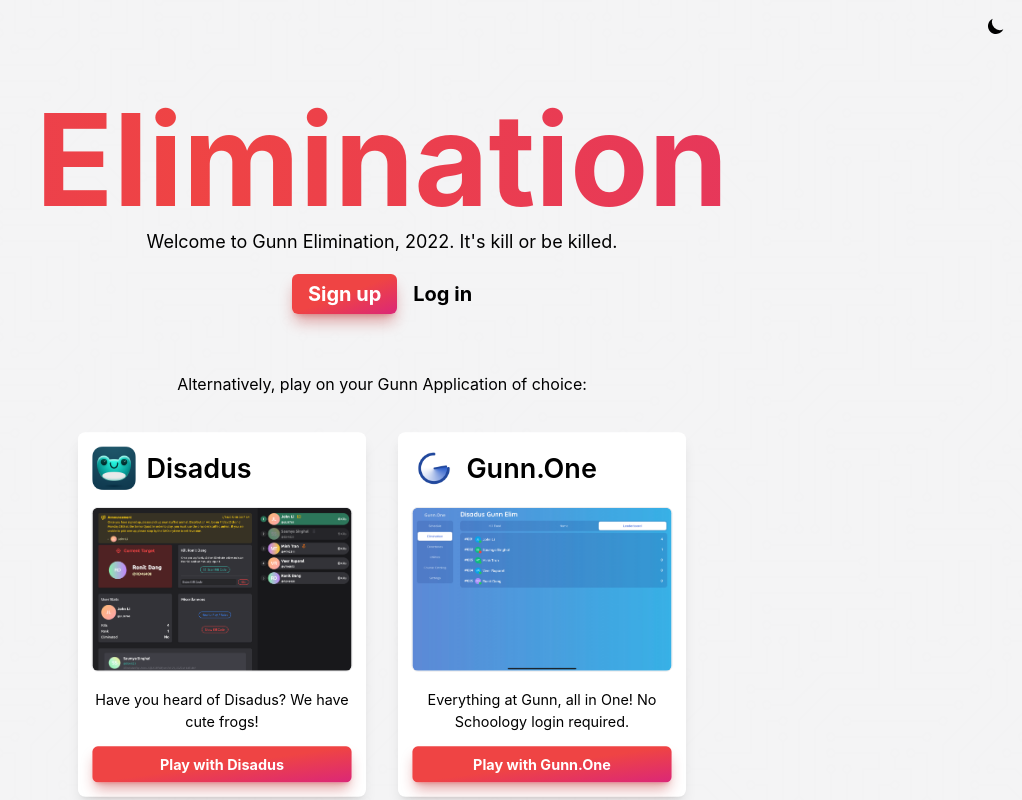
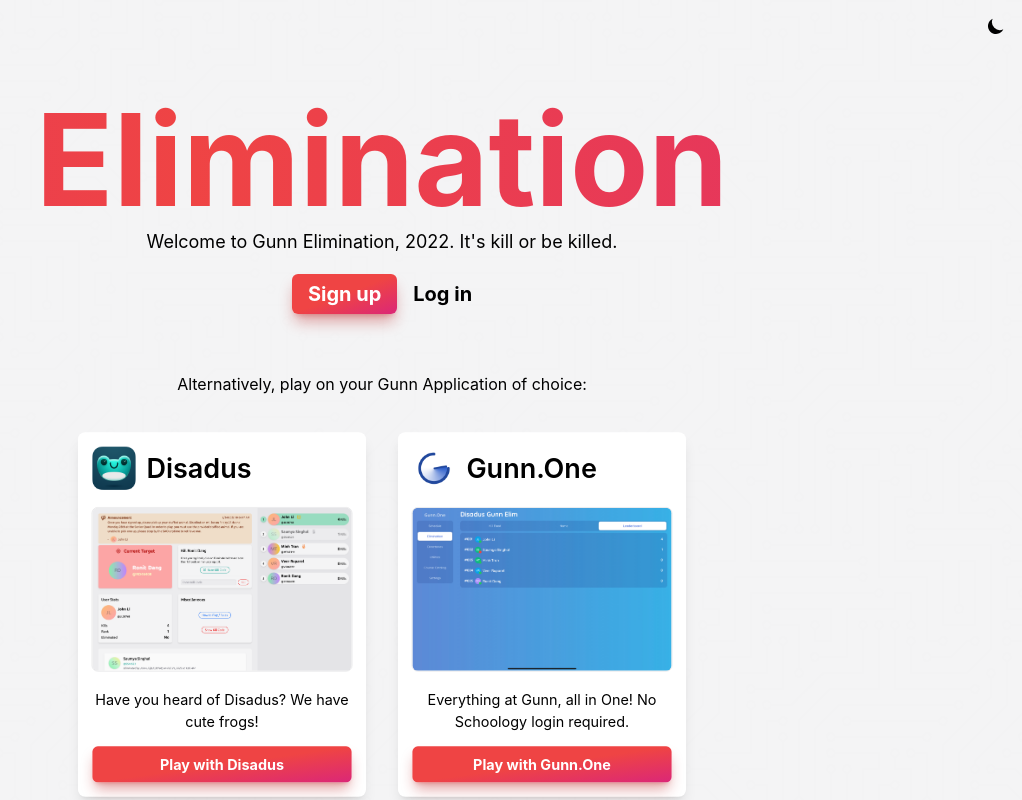
Before and after one commit to gunn-elimination/elimination-2022, a Next.js app: page / in a window 1280 px wide. Shown: the whole page, without its empty margins (258-1280 px from the left). Built offline with nearby package versions, Linux system fonts and the light colour scheme; no server answers.

Commit message:
disadus llight

```diff
--- a/components/AppCard.tsx
+++ b/components/AppCard.tsx
@@ -6,10 +6,11 @@ type AppCardProps = {
   href: string;
   icon: string;
   img?: string;
+  darkImg?: string;
   children: ReactNode;
 };
 export default function AppCard(props: AppCardProps) {
-  const { name, href, icon, img, children } = props;
+  const { name, href, icon, img, darkImg, children } = props;
 
   return (
     <Link href={href}>
@@ -22,7 +23,14 @@ export default function AppCard(props: AppCardProps) {
           <img
             src={img}
             alt={name}
-            className="mb-3 rounded-md outline outline-1 outline-gray-300/50"
+            className="mb-3 rounded-md outline outline-1 outline-gray-300/50 dark:hidden"
+          />
+        )}
+        {darkImg && (
+          <img
+            src={darkImg}
+            alt={name}
+            className="hidden mb-3 rounded-md outline outline-1 outline-gray-300/50 dark:block"
           />
         )}
         <p className={`text-center`}>{children}</p>
--- a/pages/index.tsx
+++ b/pages/index.tsx
@@ -29,7 +29,8 @@ export default function Home() {
         name="Disadus"
         href="https://disadus.app/invites/gunn"
         icon="/apps/disadus.png"
-        img="/apps/disadus-dark.png"
+        img="/apps/disadus-light.png"
+        darkImg="/apps/disadus-dark.png"
         key={"disadus"}
       >
         Have you heard of Disadus? We have cute frogs!
```
Also changed, not shown: public/apps/disadus-light.png (added).
